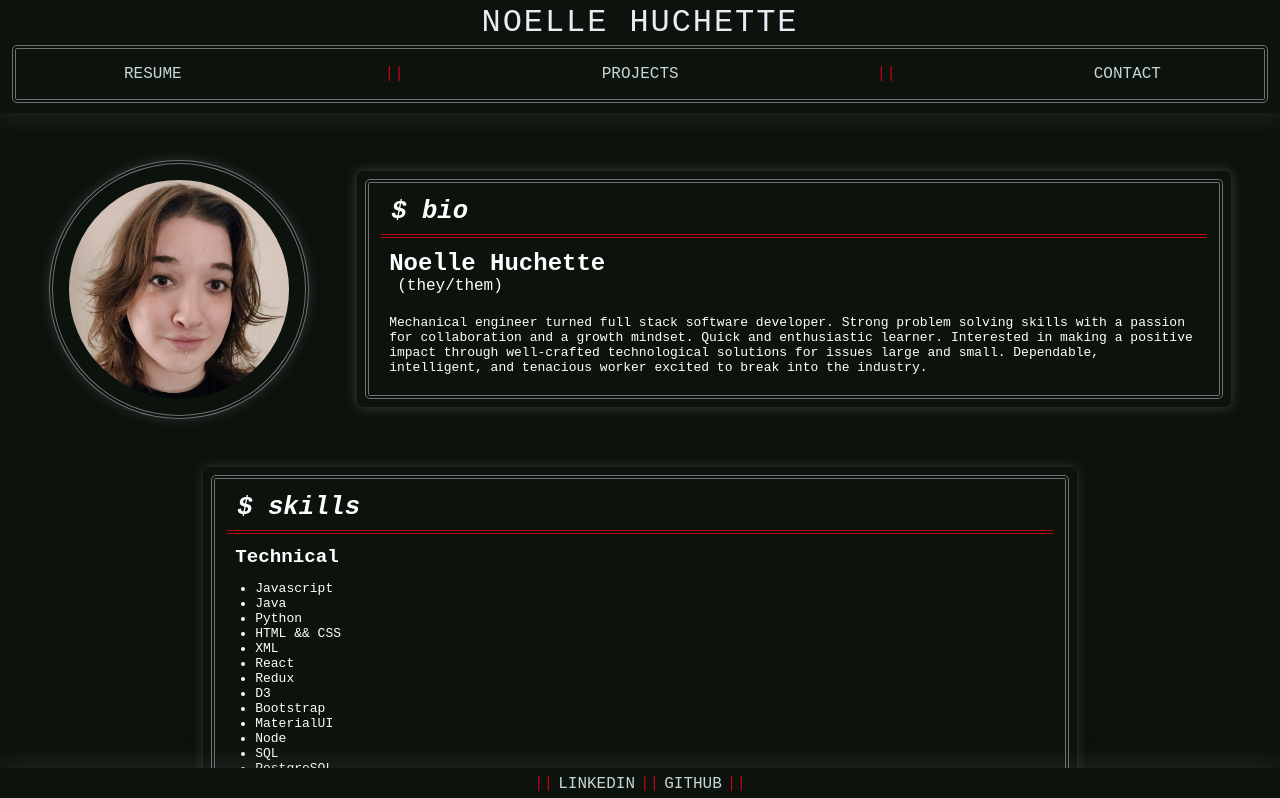
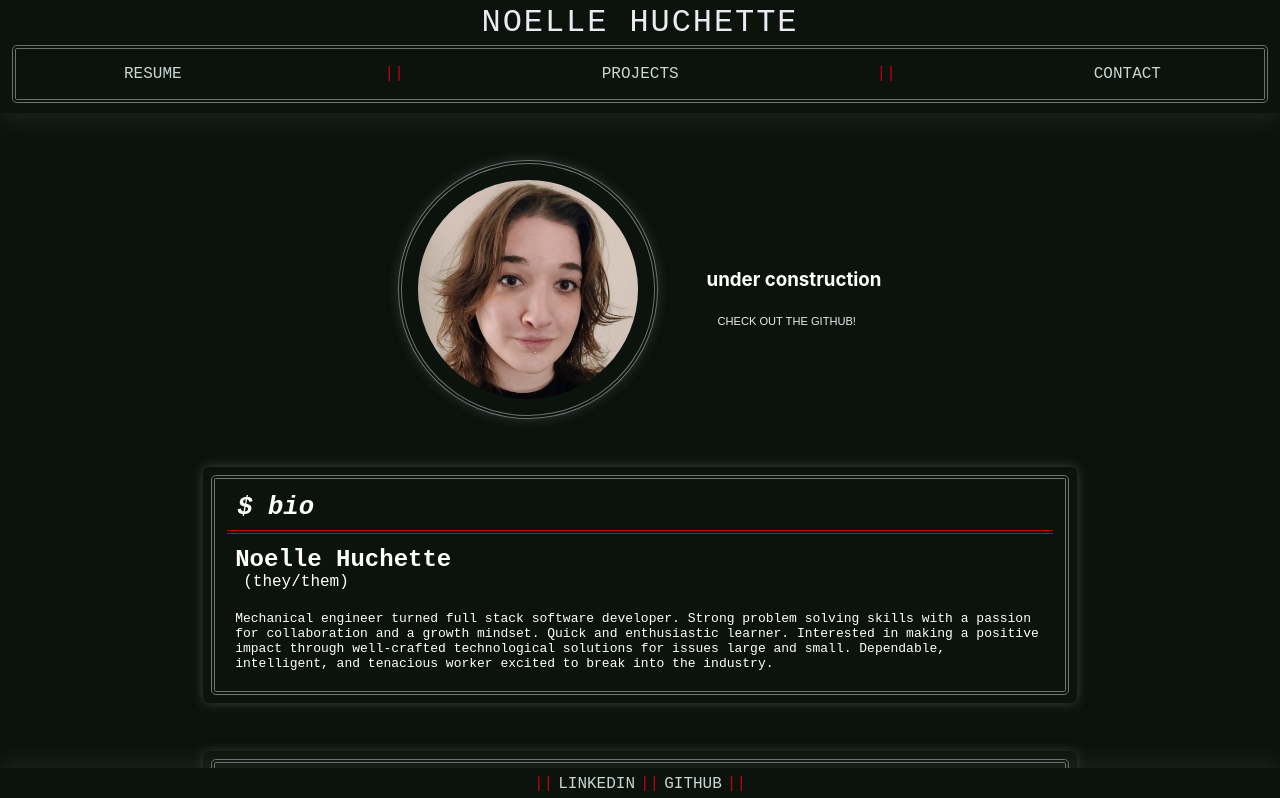
Before and after one commit to noellehuchette/portfolio, a React (Create React App) app: page / in a window 1280 px wide. Shown: the top 798 px of the page. Built offline with nearby package versions, Linux system fonts and the light colour scheme.

Commit message:
construction sign

```diff
--- a/src/client/components/Home/index.js
+++ b/src/client/components/Home/index.js
@@ -7,6 +7,15 @@ const Home = (props) => {
       <div className="personal-info">
         <div className="headshot-block">
           <img className="headshot" src="/headshot.jpg" alt="Noelle Huchette" />
+        </div>
+        <div className="construction">
+          <h3>under construction</h3>
+
+          <a href="https://github.com/noellehuchette/portfolio-page">
+            <button>
+              <small>check out the github!</small>
+            </button>
+          </a>
         </div>
         <div className="bio-block">
           <div className="block-content">
--- a/src/client/components/Home/style.css
+++ b/src/client/components/Home/style.css
@@ -1,3 +1,18 @@
+/*### CONSTRUCTION ###*/
+.construction {
+  user-select: none;
+}
+
+.construction button {
+  background: transparent;
+  border: none;
+  text-transform: uppercase;
+  color: #ECEBF3;
+  cursor: pointer;
+}
+
+/*### PAGE ###*/
+
 .home-block {
   display: flex;
   flex-direction: column;
```
